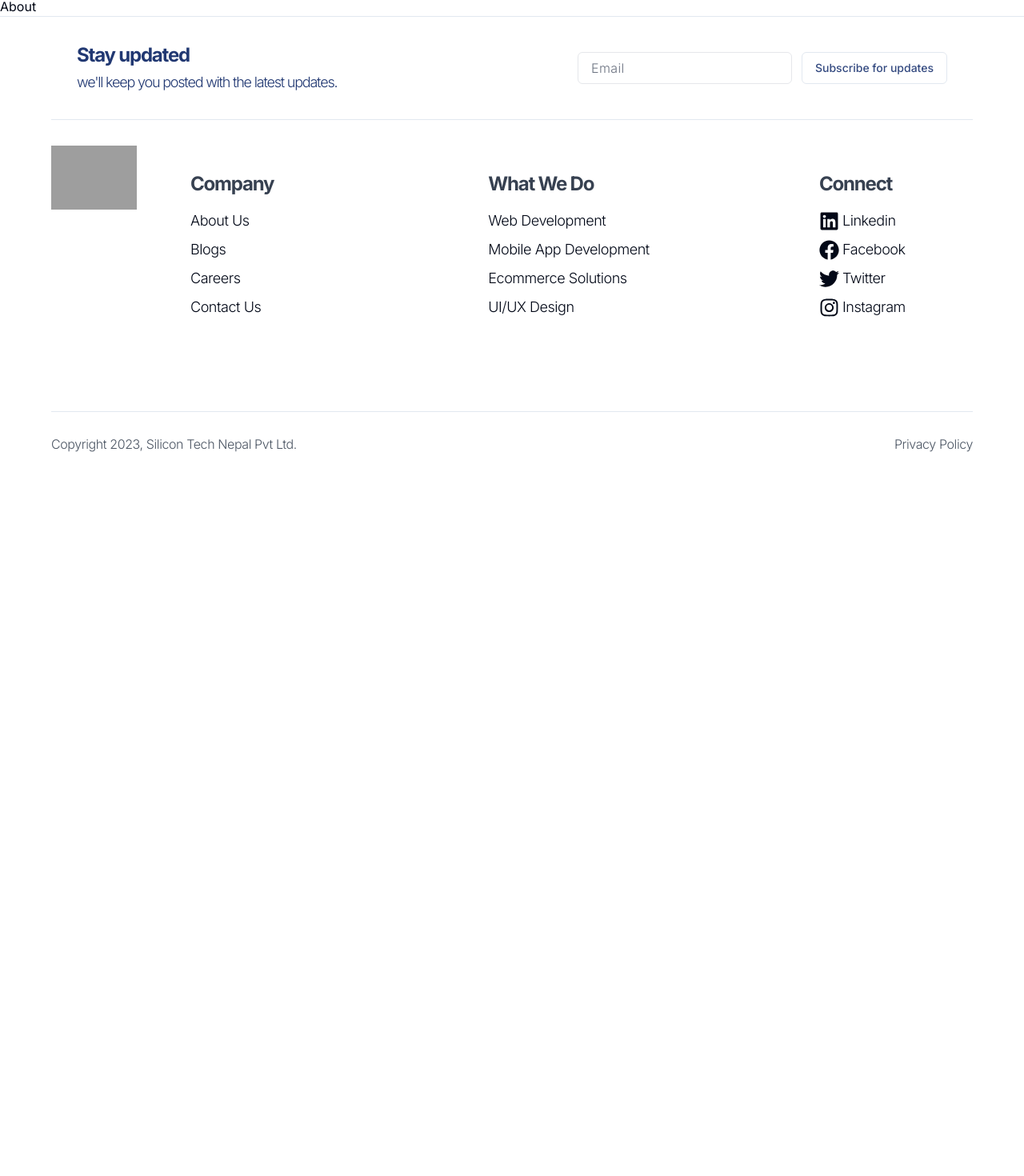
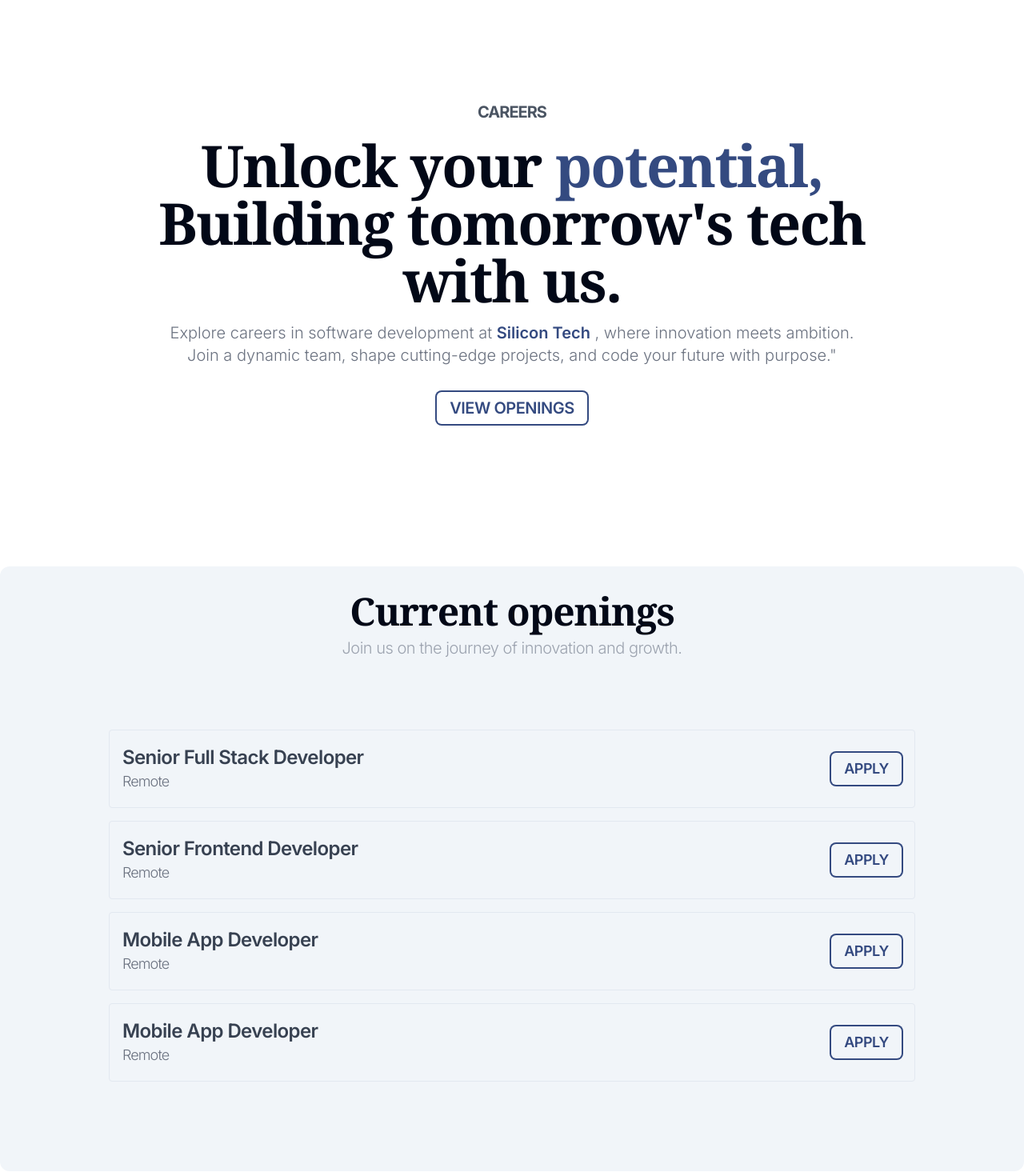
Before and after one commit to Ojaspj/software-company-web-template, a Next.js app: page /careers in a window 1280 px wide. Shown: the part 100-1570 px from the top of the page at 80% size. Before the commit the page ends 800 px from the top, so only its background shows below. Built offline with nearby package versions, Linux system fonts and the light colour scheme; grey boxes are pictures that could not be loaded.

Commit message:
build: career page full responsive

```diff
--- a/app/blogs/page.tsx
+++ b/app/blogs/page.tsx
@@ -54,7 +54,8 @@ export default function About() {
             BLOG
           </h1>
           <h1 className=" mt-4 text-5xl font-serif font-bold tracking-tight lg:text-6xl">
-            Navigating insights, trends,  and innovations
+            <span className="text-[#344A80] font-semibold">Navigating</span>{" "}
+            insights, trends, and innovations
           </h1>
         </div>
         <div className="flex justify-center md:p-14 w-full h-auto">
@@ -71,7 +72,9 @@ export default function About() {
                   </div>
                   <div className="py-4 cursor-pointer ">
                     <p className="mt-2 text-gray-600 font-light">{blog.date}</p>
-                    <h1 className=" mt-3 text-2xl font-bold hover:text-[#344A80]">{blog.title}</h1>
+                    <h1 className=" mt-3 text-2xl font-bold hover:text-[#344A80]">
+                      {blog.title}
+                    </h1>
                     {/* <p className="mt-4 text-gray-800 text-lg line-clamp-3 font-light">
                       {blog.description}
                     </p> */}
--- a/app/careers/page.tsx
+++ b/app/careers/page.tsx
@@ -1,15 +1,109 @@
-import React from 'react'
+import Wrapper from "@/components/Wrapper";
+import { Button } from "@/components/ui/button";
+import Link from "next/link";
+import React from "react";
 
-export default function About() {
+const jobData = [
+  {
+    post: "Senior Full Stack Developer",
+    location: "Remote",
+  },
+  {
+    post: "Senior Frontend Developer",
+    location: "Remote",
+  },
+  {
+    post: "Mobile App Developer",
+    location: "Remote",
+  },
+  {
+    post: "Mobile App Developer",
+    location: "Remote",
+  },
+];
+
+export default function Careers() {
   return (
-    <div>
-        <h1>About</h1>
-
-
-
-
-
-
+    <div className="w-full min-h-screen">
+      <Wrapper>
+        <div className="w-full h-auto  p-8 ">
+          <div className="flex h-screen md:h-[77vh] ">
+            <div className="w-full  flex flex-col md:items-center md:justify-center">
+              <h1 className="text-left md:text-center text-lg md:text-xl tracking-tighter text-gray-600 font-bold">
+                CAREERS
+              </h1>
+              <h1 className=" text-left md:text-center mt-4 text-4xl font-serif font-bold tracking-tight lg:text-7xl">
+                Unlock your{" "}
+                <span className="text-[#344A80] font-semibold">potential,</span>{" "}
+                <br /> Building tomorrow's tech <br className="hidden md:block" /> with us.
+              </h1>
+              <h2 className=" text-gray-500 font-light my-4 text-md md:text-xl md:text-center">
+                Explore careers in software development at{" "}
+                <span className="text-[#344A80] font-semibold">
+                  Silicon Tech
+                </span>{" "}
+                , where innovation meets ambition. <br className="hidded md:block" /> Join a dynamic team,
+                shape cutting-edge projects, and code your future with purpose."
+              </h2>
+              <div>
+                <Button
+                  variant={"link"}
+                  className="  ring-2 ring-[#344A80] hover:bg-[#344A80] hover:text-white  font-semibold tracking-tight text-md md:text-xl my-4 text-[#344A80] hover:no-underline cursor-pointer"
+                >
+                  <Link href="#career">VIEW OPENINGS</Link>
+                </Button>
+              </div>
+            </div>
+          </div>
+        </div>
+      </Wrapper>
+      {/* job openings  */}
+      <div className="w-full h-auto  my-8 bg-accent rounded-xl">
+        <Wrapper>
+          <div className=" w-full  flex pt-8 md:p-8 flex-col ">
+            <h1
+              id="career"
+              className="text-center  text-4xl md:text-5xl tracking-tight font-serif font-semibold"
+            >
+              Current openings
+            </h1>
+            <h2 className=" text-gray-400 font-light my-2 tracking-tight text-lg md:text-xl text-center">
+              Join us on the journey of innovation and growth.
+            </h2>
+            <div className="flex flex-col md:p-8  md:px-10 my-8 h-auto w-auto">
+              <div className="md:w-full h-auto ">
+                {jobData.length === 0 && (
+                  <div className="w-full h-full flex justify-center items-center">
+                    <h1 className="text-2xl  font-light tracking-tight">
+                      No jobs available.
+                    </h1>
+                  </div>
+                )}
+                {jobData.map((job) => (
+                  <div className="flex flex-col md:flex-row md:justify-between  md:items-center w-auto md:w-full h-auto p-2 border-b my-4 border cursor-pointer hover:border-[#344A80] rounded md:p-4 ">
+                    <div className="md:w-1/2 h-full ">
+                      <h1 className="text-2xl text-gray-700 font-semibold tracking-tight">
+                        {job.post}
+                      </h1>
+                      <h2 className="text-lg font-light tracking-tighter text-gray-500">
+                        {job.location}
+                      </h2>
+                    </div>
+                    <div className="w-1/2 h-full  flex md:justify-end md:items-center">
+                      <Button
+                        variant={"link"}
+                        className="  ring-2 ring-[#344A80] hover:bg-[#344A80] hover:text-white  font-semibold tracking-tight text-lg my-3 text-[#344A80] hover:no-underline cursor-pointer"
+                      >
+                        <Link href="/contact">APPLY</Link>
+                      </Button>
+                    </div>
+                  </div>
+                ))}
+              </div>
+            </div>
+          </div>
+        </Wrapper>
+      </div>
     </div>
-  )
+  );
 }
--- a/app/contact/page.tsx
+++ b/app/contact/page.tsx
@@ -71,18 +71,18 @@ export default function Contact() {
     <div className="w-full h-auto border ">
       <Wrapper>
         <div className="flex h-[83vh] md:h-[80vh] ">
-          <div className="w-full  flex flex-col items-center justify-center">
-            <h1 className=" text-xl tracking-tighter text-gray-600 font-bold">
+          <div className="w-full  flex flex-col md:items-center justify-center">
+            <h1 className="text-lg md:text-xl tracking-tighter text-gray-600 font-bold">
               CONTACT US
             </h1>
-            <h1 className=" text-center mt-4 text-5xl font-serif font-bold tracking-tight lg:text-7xl">
+            <h1 className=" text-left md:text-center mt-4 text-4xl font-serif font-bold tracking-tight lg:text-7xl">
             Let's <span className="   text-[#344A80]">build </span>  together{" "}
             </h1>
-            <h2 className=" text-gray-500 font-light my-4 text-lg md:text-xl text-center">
+            <h2 className=" text-gray-500 font-light my-4 text-md md:text-xl md:text-center">
               Reach out to our friendly team for expert assistance,
               collaboration opportunities, <br className="hidden md:block" /> or any software-related
               queries. Your journey with innovative solutions begins with a
-              simple click, <br /> contact us today and let's bring your ideas
+              simple click, <br className="hidden md:block" /> contact us today and let's bring your ideas
               to life.
             </h2>
           </div>
--- a/app/globals.css
+++ b/app/globals.css
@@ -11,6 +11,7 @@
     appearance: none;
     margin: 0;
 }
+
 
 
 @layer base {
@@ -82,6 +83,7 @@
 @layer base {
   * {
     @apply border-border;
+    scroll-behavior: smooth
   }
   body {
     @apply bg-background text-foreground;
--- a/components/Icon.tsx
+++ b/components/Icon.tsx
@@ -448,3 +448,56 @@ export function PostgresIcon() {
     </svg>
   );
 }
+
+export function FacebookIcon() {
+  return (
+    <svg
+      width="120"
+      height="120"
+      viewBox="0 0 128 128"
+      fill="none"
+      xmlns="http://www.w3.org/2000/svg"
+    >
+      <path
+        d="M116.65 4.83008H11.3601C7.75366 4.83008 4.83008 7.75366 4.83008 11.3601V116.65C4.83008 120.257 7.75366 123.18 11.3601 123.18H116.65C120.257 123.18 123.18 120.257 123.18 116.65V11.3601C123.18 7.75366 120.257 4.83008 116.65 4.83008Z"
+        fill="#3D5A98"
+      />
+      <path
+        d="M86.4801 123.17V77.34H101.86L104.16 59.48H86.4801V48.08C86.4801 42.91 87.9201 39.38 95.3301 39.38H104.79V23.38C100.209 22.9026 95.6057 22.6756 91.0001 22.7C77.3801 22.7 68.0001 31 68.0001 46.31V59.48H52.6201V77.34H68.0001V123.17H86.4801Z"
+        fill="white"
+      />
+    </svg>
+  );
+}
+
+export function GoogleIcon() {
+  return (
+    <svg
+      width="120"
+      height="120"
+      viewBox="0 0 128 128"
+      xmlns="http://www.w3.org/2000/svg"
+    >
+      <path
+        d="M44.5899 4.20998C31.8008 8.64667 20.7714 17.0676 13.1219 28.236C5.47233 39.4044 1.60586 52.7314 2.09037 66.2596C2.57488 79.7879 7.38483 92.8042 15.8137 103.397C24.2426 113.989 35.8461 121.6 48.9199 125.11C59.5192 127.845 70.624 127.965 81.2799 125.46C90.9331 123.292 99.8577 118.654 107.18 112C114.801 104.863 120.332 95.7848 123.18 85.74C126.274 74.8165 126.825 63.3294 124.79 52.16H65.2699V76.85H99.7399C99.051 80.7879 97.5748 84.5463 95.3994 87.9003C93.2241 91.2543 90.3945 94.135 87.0799 96.37C82.8713 99.1553 78.1262 101.029 73.1499 101.87C68.1594 102.798 63.0405 102.798 58.0499 101.87C52.9915 100.825 48.2063 98.7376 43.9999 95.74C37.2414 90.9559 32.1667 84.1592 29.4999 76.32C26.7888 68.3338 26.7888 59.6762 29.4999 51.69C31.3982 46.0921 34.5363 40.9953 38.6799 36.78C43.4219 31.8675 49.4253 28.3559 56.0315 26.6307C62.6377 24.9055 69.5915 25.0333 76.1299 27C81.2379 28.5672 85.9089 31.3068 89.7699 35C93.6566 31.1333 97.5366 27.2566 101.41 23.37C103.41 21.28 105.59 19.29 107.56 17.15C101.665 11.6652 94.7465 7.39702 87.1999 4.58998C73.457 -0.40012 58.4197 -0.534225 44.5899 4.20998Z"
+        fill="white"
+      />
+      <path
+        d="M44.5898 4.20996C58.4184 -0.537472 73.4557 -0.406898 87.1998 4.57996C94.7477 7.40607 101.663 11.6948 107.55 17.2C105.55 19.34 103.44 21.34 101.4 23.42C97.5198 27.2933 93.6431 31.1533 89.7698 35C85.9087 31.3067 81.2378 28.5672 76.1298 27C69.5935 25.0264 62.6399 24.8912 56.032 26.6094C49.424 28.3275 43.4169 31.8326 38.6698 36.74C34.5261 40.9553 31.388 46.0521 29.4898 51.65L8.75977 35.6C16.1798 20.8856 29.0273 9.6302 44.5898 4.20996Z"
+        fill="#E33629"
+      />
+      <path
+        d="M3.25999 51.5001C4.37339 45.9778 6.22325 40.63 8.75999 35.6001L29.49 51.6901C26.7789 59.6763 26.7789 68.3339 29.49 76.3201C22.5833 81.6534 15.6733 87.0134 8.75999 92.4001C2.4115 79.7633 0.475318 65.3651 3.25999 51.5001Z"
+        fill="#F8BD00"
+      />
+      <path
+        d="M65.2701 52.1499H124.79C126.825 63.3193 126.274 74.8064 123.18 85.7299C120.332 95.7747 114.801 104.853 107.18 111.99C100.49 106.77 93.7701 101.59 87.0801 96.3699C90.3968 94.1327 93.2278 91.2488 95.4032 87.8912C97.5786 84.5336 99.0537 80.7713 99.7401 76.8299H65.2701C65.2601 68.6099 65.2701 60.3799 65.2701 52.1499Z"
+        fill="#587DBD"
+      />
+      <path
+        d="M8.75 92.3998C15.6633 87.0665 22.5733 81.7065 29.48 76.3198C32.1521 84.1618 37.2341 90.9588 44 95.7398C48.2195 98.7235 53.015 100.794 58.08 101.82C63.0705 102.748 68.1895 102.748 73.18 101.82C78.1563 100.979 82.9014 99.1052 87.11 96.3198C93.8 101.54 100.52 106.72 107.21 111.94C99.8889 118.597 90.9642 123.239 81.31 125.41C70.6541 127.915 59.5492 127.795 48.95 125.06C40.567 122.822 32.7368 118.876 25.95 113.47C18.7673 107.766 12.9003 100.579 8.75 92.3998Z"
+        fill="#319F43"
+      />
+    </svg>
+  );
+}
```
Also changed, not shown: components/Main.tsx (+25 -20 lines).
